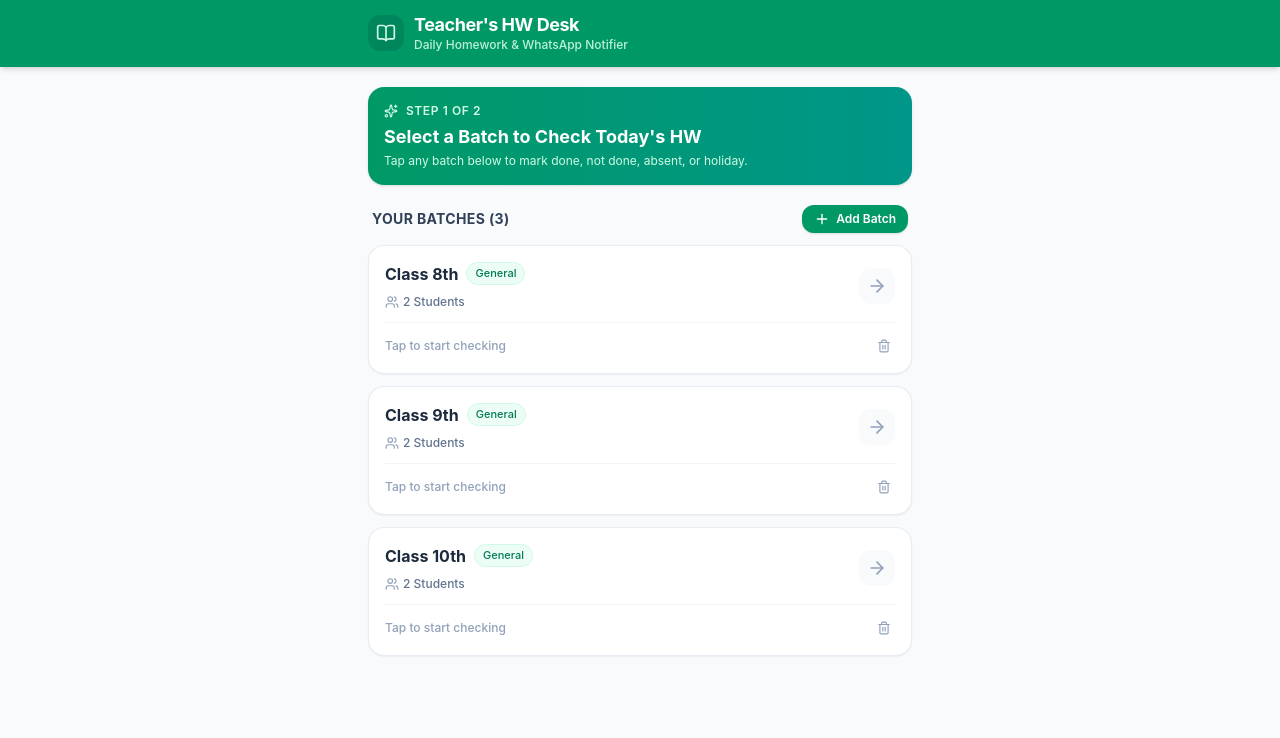
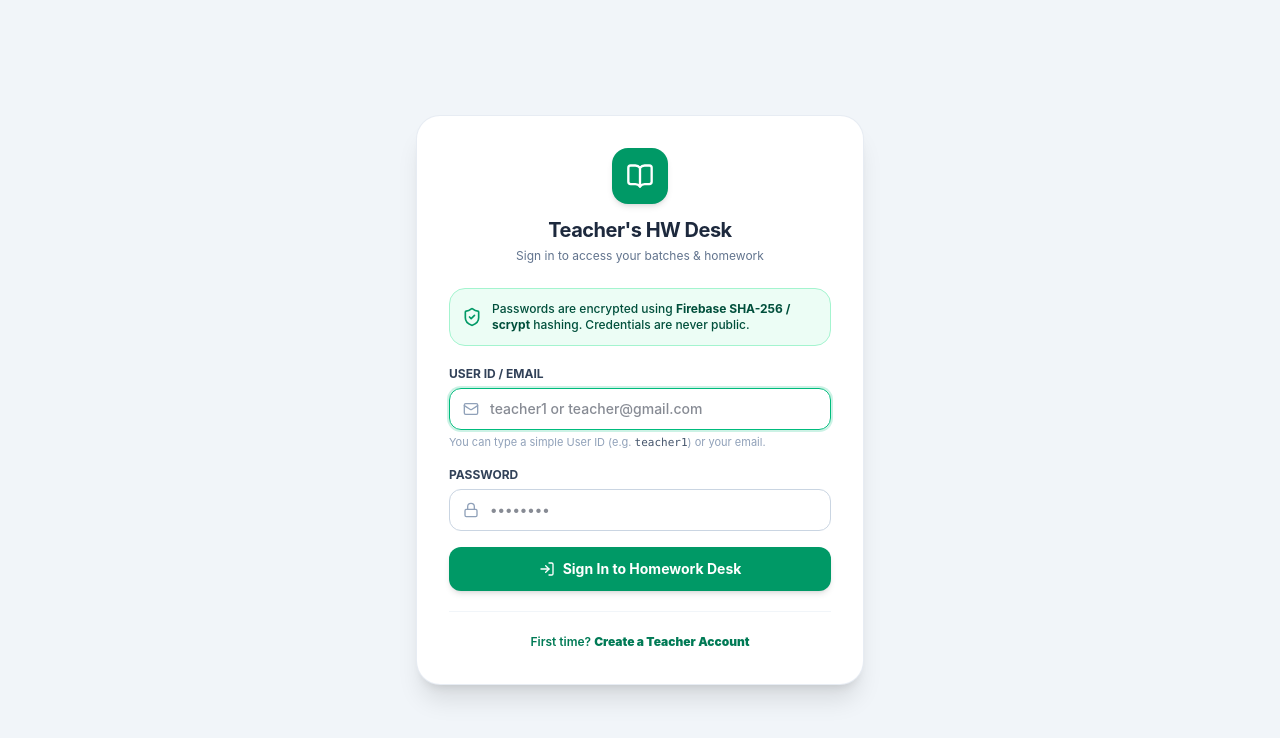
Before and after one commit to kpns1357-dev/Teacher-s-HW-Desk---Daily-Homework-WhatsApp-Tracker, a React (Vite) app: page / in a window 1280 px wide. Shown: the top 738 px of the page. Built offline with nearby package versions, Linux system fonts and the light colour scheme; no server answers; the database is empty.

Commit message:
Add User ID & Password login screen using Firebase Auth with encrypted credentials

```diff
--- a/src/App.jsx
+++ b/src/App.jsx
@@ -1,22 +1,46 @@
 import React, { useState, useEffect } from 'react';
+import { onAuthStateChanged, signOut } from 'firebase/auth';
+import { initFirebase } from './firebase';
+import AuthScreen from './AuthScreen';
 import BatchList from './BatchList';
 import BatchDetail from './BatchDetail';
 import { loadBatches, saveBatches } from './dataService';
+import { LogOut } from 'lucide-react';
 
 export default function App() {
+  const [user, setUser] = useState(null);
+  const [authChecking, setAuthChecking] = useState(true);
   const [batches, setBatches] = useState([]);
   const [activeBatch, setActiveBatch] = useState(null);
   const [loading, setLoading] = useState(true);
 
-  // Initial load
+  // Monitor Firebase Auth State
   useEffect(() => {
+    const fb = initFirebase();
+    if (!fb || !fb.auth) {
+      setAuthChecking(false);
+      return;
+    }
+
+    const unsubscribe = onAuthStateChanged(fb.auth, (currentUser) => {
+      setUser(currentUser);
+      setAuthChecking(false);
+    });
+
+    return () => unsubscribe();
+  }, []);
+
+  // Initial load of batches once authenticated
+  useEffect(() => {
+    if (!user) return;
     async function init() {
+      setLoading(true);
       const data = await loadBatches();
       setBatches(data);
       setLoading(false);
     }
     init();
-  }, []);
+  }, [user]);
 
   const handleSelectBatch = (batch) => {
     setActiveBatch(batch);
@@ -45,12 +69,37 @@ export default function App() {
     saveBatches(updated);
   };
 
+  const handleSignOut = async () => {
+    const fb = initFirebase();
+    if (fb && fb.auth) {
+      await signOut(fb.auth);
+    }
+    setUser(null);
+    setActiveBatch(null);
+  };
+
+  if (authChecking) {
+    return (
+      <div className="min-h-screen flex items-center justify-center bg-slate-50 text-slate-600 font-medium text-sm">
+        <div className="flex flex-col items-center gap-3">
+          <div className="w-8 h-8 border-3 border-emerald-600 border-t-transparent rounded-full animate-spin"></div>
+          <span>Verifying security credentials...</span>
+        </div>
+      </div>
+    );
+  }
+
+  // If user is not logged in, render the Auth / Login screen
+  if (!user) {
+    return <AuthScreen onLoginSuccess={(loggedInUser) => setUser(loggedInUser)} />;
+  }
+
   if (loading) {
     return (
       <div className="min-h-screen flex items-center justify-center bg-slate-50 text-slate-600 font-medium text-sm">
         <div className="flex flex-col items-center gap-3">
           <div className="w-8 h-8 border-3 border-emerald-600 border-t-transparent rounded-full animate-spin"></div>
-          <span>Loading Homework Tracker...</span>
+          <span>Loading Homework Desk...</span>
         </div>
       </div>
     );
@@ -67,9 +116,11 @@ export default function App() {
       ) : (
         <BatchList
           batches={batches}
+          user={user}
           onSelectBatch={handleSelectBatch}
           onAddBatch={handleAddBatch}
           onDeleteBatch={handleDeleteBatch}
+          onSignOut={handleSignOut}
         />
       )}
     </div>
--- /dev/null
+++ b/src/AuthScreen.jsx
@@ -0,0 +1,178 @@
+import React, { useState } from 'react';
+import {
+  signInWithEmailAndPassword,
+  createUserWithEmailAndPassword
+} from 'firebase/auth';
+import { initFirebase } from './firebase';
+import { Lock, Mail, KeyRound, BookOpen, AlertCircle, ArrowRight, UserPlus, LogIn, ShieldCheck } from 'lucide-react';
+
+export default function AuthScreen({ onLoginSuccess }) {
+  const [email, setEmail] = useState('');
+  const [password, setPassword] = useState('');
+  const [isRegistering, setIsRegistering] = useState(false);
+  const [errorMsg, setErrorMsg] = useState('');
+  const [loading, setLoading] = useState(false);
+
+  const handleSubmit = async (e) => {
+    e.preventDefault();
+    setErrorMsg('');
+
+    if (!email.trim() || !password) {
+      setErrorMsg('Please enter both Email / User ID and Password.');
+      return;
+    }
+
+    // Auto-complete email format if user only enters a username (e.g. "teacher1" -> "teacher1@homework.desk")
+    const formattedEmail = email.includes('@') ? email.trim() : `${email.trim().toLowerCase()}@homework.desk`;
+
+    setLoading(true);
+    const fb = initFirebase();
+
+    if (!fb || !fb.auth) {
+      setErrorMsg('Firebase Authentication is not available.');
+      setLoading(false);
+      return;
+    }
+
+    try {
+      if (isRegistering) {
+        // Register new teacher
+        const userCred = await createUserWithEmailAndPassword(fb.auth, formattedEmail, password);
+        onLoginSuccess(userCred.user);
+      } else {
+        // Login existing teacher
+        const userCred = await signInWithEmailAndPassword(fb.auth, formattedEmail, password);
+        onLoginSuccess(userCred.user);
+      }
+    } catch (err) {
+      console.error('Auth error:', err);
+      if (err.code === 'auth/invalid-credential' || err.code === 'auth/wrong-password' || err.code === 'auth/user-not-found') {
+        setErrorMsg('Invalid User ID or Password. Please try again.');
+      } else if (err.code === 'auth/email-already-in-use') {
+        setErrorMsg('An account with this User ID already exists. Please Sign In.');
+      } else if (err.code === 'auth/weak-password') {
+        setErrorMsg('Password should be at least 6 characters.');
+      } else if (err.code === 'auth/operation-not-allowed') {
+        setErrorMsg('Email/Password provider is not enabled in Firebase Console -> Authentication -> Sign-in method.');
+      } else {
+        setErrorMsg(err.message || 'Authentication failed. Please check credentials.');
+      }
+    } finally {
+      setLoading(false);
+    }
+  };
+
+  return (
+    <div className="min-h-screen bg-slate-100 flex items-center justify-center p-4">
+      <div className="bg-white w-full max-w-md rounded-3xl p-6 sm:p-8 shadow-xl border border-slate-200/80">
+
+        {/* Brand Header */}
+        <div className="text-center mb-6">
+          <div className="w-14 h-14 bg-emerald-600 text-white rounded-2xl flex items-center justify-center mx-auto mb-3 shadow-md">
+            <BookOpen className="w-7 h-7" />
+          </div>
+          <h1 className="text-xl font-bold text-slate-800 tracking-tight">Teacher's HW Desk</h1>
+          <p className="text-xs text-slate-500 mt-1">
+            {isRegistering ? 'Create your private teacher account' : 'Sign in to access your batches & homework'}
+          </p>
+        </div>
+
+        {/* Security Notice */}
+        <div className="mb-5 p-3 rounded-2xl bg-emerald-50 border border-emerald-200 flex items-center gap-2.5 text-xs text-emerald-900 font-medium">
+          <ShieldCheck className="w-5 h-5 text-emerald-600 flex-shrink-0" />
+          <span>
+            Passwords are encrypted using <b>Firebase SHA-256 / scrypt</b> hashing. Credentials are never public.
+          </span>
+        </div>
+
+        {errorMsg && (
+          <div className="mb-4 p-3 rounded-2xl bg-rose-50 border border-rose-200 text-rose-700 text-xs font-semibold flex items-center gap-2 animate-in fade-in">
+            <AlertCircle className="w-4 h-4 flex-shrink-0" />
+            <span>{errorMsg}</span>
+          </div>
+        )}
+
+        <form onSubmit={handleSubmit} className="space-y-4">
+          <div>
+            <label className="block text-xs font-bold text-slate-700 uppercase mb-1.5">
+              User ID / Email
+            </label>
+            <div className="relative">
+              <div className="absolute inset-y-0 left-0 pl-3.5 flex items-center pointer-events-none text-slate-400">
+                <Mail className="w-4 h-4" />
+              </div>
+              <input
+                type="text"
+                required
+                autoFocus
+                placeholder="teacher1 or teacher@gmail.com"
+                value={email}
+                onChange={(e) => setEmail(e.target.value)}
+                className="w-full pl-10 pr-3.5 py-2.5 rounded-xl border border-slate-300 text-sm focus:outline-none focus:ring-2 focus:ring-emerald-500/20 focus:border-emerald-500 font-medium"
+              />
+            </div>
+            <p className="text-[11px] text-slate-400 mt-1">
+              You can type a simple User ID (e.g. <span className="font-mono text-slate-600">teacher1</span>) or your email.
+            </p>
+          </div>
+
+          <div>
+            <label className="block text-xs font-bold text-slate-700 uppercase mb-1.5">
+              Password
+            </label>
+            <div className="relative">
+              <div className="absolute inset-y-0 left-0 pl-3.5 flex items-center pointer-events-none text-slate-400">
+                <Lock className="w-4 h-4" />
+              </div>
+              <input
+                type="password"
+                required
+                placeholder="••••••••"
+                value={password}
+                onChange={(e) => setPassword(e.target.value)}
+                className="w-full pl-10 pr-3.5 py-2.5 rounded-xl border border-slate-300 text-sm focus:outline-none focus:ring-2 focus:ring-emerald-500/20 focus:border-emerald-500 font-medium"
+              />
+            </div>
+          </div>
+
+          <button
+            type="submit"
+            disabled={loading}
+            className="w-full py-3 bg-emerald-600 hover:bg-emerald-700 active:scale-[0.98] text-white font-bold text-sm rounded-xl shadow-md transition-all flex items-center justify-center gap-2 cursor-pointer disabled:opacity-60"
+          >
+            {loading ? (
+              <div className="w-5 h-5 border-2 border-white border-t-transparent rounded-full animate-spin"></div>
+            ) : isRegistering ? (
+              <>
+                <UserPlus className="w-4 h-4" />
+                <span>Create Teacher Account</span>
+              </>
+            ) : (
+              <>
+                <LogIn className="w-4 h-4" />
+                <span>Sign In to Homework Desk</span>
+              </>
+            )}
+          </button>
+        </form>
+
+        {/* Toggle Register / Login */}
+        <div className="mt-5 pt-4 border-t border-slate-100 text-center">
+          <button
+            onClick={() => {
+              setIsRegistering(!isRegistering);
+              setErrorMsg('');
+            }}
+            className="text-xs font-semibold text-emerald-700 hover:text-emerald-800 transition-colors"
+          >
+            {isRegistering ? (
+              <span>Already have an account? <b>Sign In</b></span>
+            ) : (
+              <span>First time? <b>Create a Teacher Account</b></span>
+            )}
+          </button>
+        </div>
+      </div>
+    </div>
+  );
+}
--- a/src/BatchList.jsx
+++ b/src/BatchList.jsx
@@ -5,11 +5,11 @@ import {
 
 export default function BatchList({
   batches,
+  user,
   onSelectBatch,
   onAddBatch,
   onDeleteBatch,
-  onOpenSettings,
-  onOpenHistory
+  onSignOut
 }) {
   const [showAddModal, setShowAddModal] = useState(false);
   const [newBatchName, setNewBatchName] = useState('');
@@ -66,6 +66,18 @@ export default function BatchList({
               <h1 className="font-bold text-lg leading-tight tracking-tight">Teacher's HW Desk</h1>
               <p className="text-xs text-emerald-100/90 font-medium">Daily Homework & WhatsApp Notifier</p>
             </div>
+          </div>
+          <div className="flex items-center gap-3">
+            <span className="hidden sm:inline text-xs text-emerald-100 font-medium">
+              {user?.email ? user.email.replace('@homework.desk', '') : 'Teacher'}
+            </span>
+            <button
+              onClick={onSignOut}
+              title="Sign Out"
+              className="px-2.5 py-1.5 rounded-xl bg-emerald-700/60 hover:bg-emerald-700 active:scale-95 text-xs text-white font-semibold transition-all flex items-center gap-1.5"
+            >
+              <span>Sign Out</span>
+            </button>
           </div>
         </div>
       </header>
--- a/src/firebase.js
+++ b/src/firebase.js
@@ -1,5 +1,6 @@
 import { initializeApp, getApps, getApp } from 'firebase/app';
 import { getFirestore } from 'firebase/firestore';
+import { getAuth } from 'firebase/auth';
 
 // Encrypted byte sequence (no plain API keys, project names, or auth domains in cleartext)
 const _0xec = [33,120,59,42,51,17,63,35,120,96,120,27,19,32,59,9,35,24,119,0,5,43,57,99,20,106,30,34,51,52,23,61,61,105,63,28,104,106,45,106,31,41,59,17,13,110,62,28,108,31,120,118,120,59,47,46,50,30,53,55,59,51,52,120,96,120,46,47,51,46,53,52,119,50,53,55,63,45,53,40,49,119,41,47,56,55,51,41,51,53,52,116,60,51,40,63,56,59,41,63,59,42,42,116,57,53,55,120,118,120,42,40,53,48,63,57,46,19,62,120,96,120,46,47,51,46,53,52,119,50,53,55,63,45,53,40,49,119,41,47,56,55,51,41,51,53,52,120,118,120,41,46,53,40,59,61,63,24,47,57,49,63,46,120,96,120,46,47,51,46,53,52,119,50,53,55,63,45,53,40,49,119,41,47,56,55,51,41,51,53,52,116,60,51,40,63,56,59,41,63,41,46,53,40,59,61,63,116,59,42,42,120,118,120,55,63,41,41,59,61,51,52,61,9,63,52,62,63,40,19,62,120,96,120,99,108,107,104,107,99,108,105,108,111,120,118,120,59,42,42,19,62,120,96,120,107,96,99,108,107,104,107,99,108,105,108,111,96,45,63,56,96,105,106,60,111,56,56,99,62,59,106,98,107,109,62,105,56,99,110,56,105,110,110,120,39];
@@ -15,16 +16,19 @@ const _resolveConfig = () => {
   }
 };
 
+let _app = null;
 let _db = null;
+let _auth = null;
 
 export const initFirebase = () => {
-  if (_db) return { db: _db };
+  if (_app) return { app: _app, db: _db, auth: _auth };
   try {
     const config = _resolveConfig();
     if (!config) return null;
-    const app = getApps().length > 0 ? getApp() : initializeApp(config);
-    _db = getFirestore(app);
-    return { app, db: _db };
+    _app = getApps().length > 0 ? getApp() : initializeApp(config);
+    _db = getFirestore(_app);
+    _auth = getAuth(_app);
+    return { app: _app, db: _db, auth: _auth };
   } catch (err) {
     console.warn("Failed to init encrypted Firebase:", err);
     return null;
```
